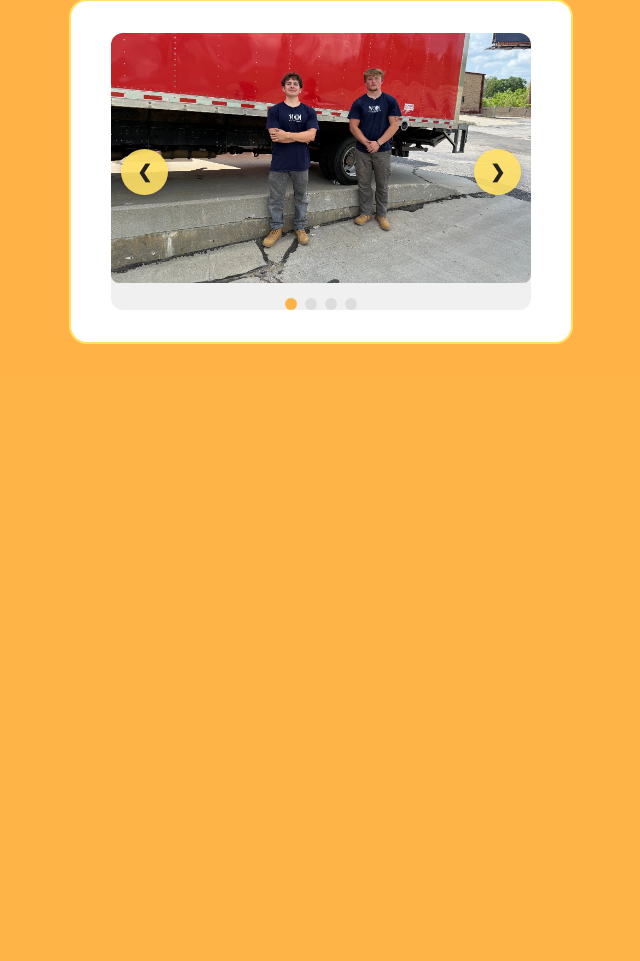
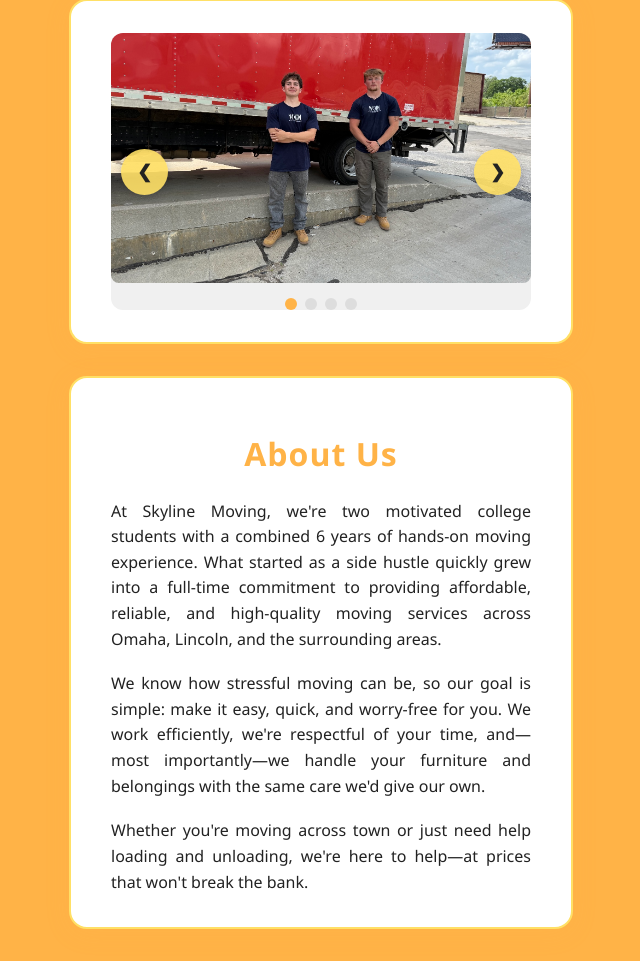
Before and after one commit to BALOCKAY909/SkylineMoving, a Django app: page / in a window 1280 px wide. Shown: the part 1195-2156 px from the top of the page, without its empty margins (319-959 px from the left). Before the commit the page ends 1539 px from the top, so only its background shows below. Run offline with Django 5.2, Linux system fonts and the light colour scheme.

Commit message:
Add About Us section with company information
- Added About Us section below image carousel
- White container box matching existing design
- Company story highlighting college students with 6 years experience
- Service areas: Omaha, Lincoln, and surrounding areas
- Emphasizes affordable, reliable, and high-quality moving services
- Professional typography with justified text alignment

```diff
--- a/quotes/static/quotes/css/style.css
+++ b/quotes/static/quotes/css/style.css
@@ -201,3 +201,31 @@ button[type="submit"]:hover {
 .indicator:hover {
     background: #ffe066;
 }
+
+/* About Us Section Styles */
+.about-us-container {
+    background: #fff !important;
+    max-width: 420px;
+    margin: 2rem auto;
+    padding: 2rem 2.5rem;
+    border-radius: 18px;
+    box-shadow: 0 4px 24px 0 rgba(255, 176, 71, 0.15);
+    border: 2px solid #ffe066;
+    text-align: left;
+}
+
+.about-us-content {
+    margin-top: 1rem;
+}
+
+.about-us-content p {
+    color: #222;
+    font-size: 1rem;
+    line-height: 1.6;
+    margin-bottom: 1.2rem;
+    text-align: justify;
+}
+
+.about-us-content p:last-child {
+    margin-bottom: 0;
+}
--- a/quotes/templates/quotes/quote_form.html
+++ b/quotes/templates/quotes/quote_form.html
@@ -5,7 +5,7 @@
     <meta charset="UTF-8">
     <meta name="viewport" content="width=device-width, initial-scale=1.0">
     <title>Skyline Moving - Get a Quote</title>
-    <link rel="stylesheet" href="{% static 'quotes/css/style.css' %}?v=3">
+    <link rel="stylesheet" href="{% static 'quotes/css/style.css' %}?v=4">
 </head>
 <body>
     <div style="position: absolute; top: 24px; left: 24px; z-index: 10; text-align: left;">
@@ -59,6 +59,18 @@
                 </div>
             </div>
         </div>
+
+        <!-- About Us Section -->
+        <div class="about-us-container">
+            <h1>About Us</h1>
+            <div class="about-us-content">
+                <p>At Skyline Moving, we're two motivated college students with a combined 6 years of hands-on moving experience. What started as a side hustle quickly grew into a full-time commitment to providing affordable, reliable, and high-quality moving services across Omaha, Lincoln, and the surrounding areas.</p>
+
+                <p>We know how stressful moving can be, so our goal is simple: make it easy, quick, and worry-free for you. We work efficiently, we're respectful of your time, and—most importantly—we handle your furniture and belongings with the same care we'd give our own.</p>
+
+                <p>Whether you're moving across town or just need help loading and unloading, we're here to help—at prices that won't break the bank.</p>
+            </div>
+        </div>
     </div>
     <script src="{% static 'quotes/js/main.js' %}?v=3"></script>
 </body>
```
